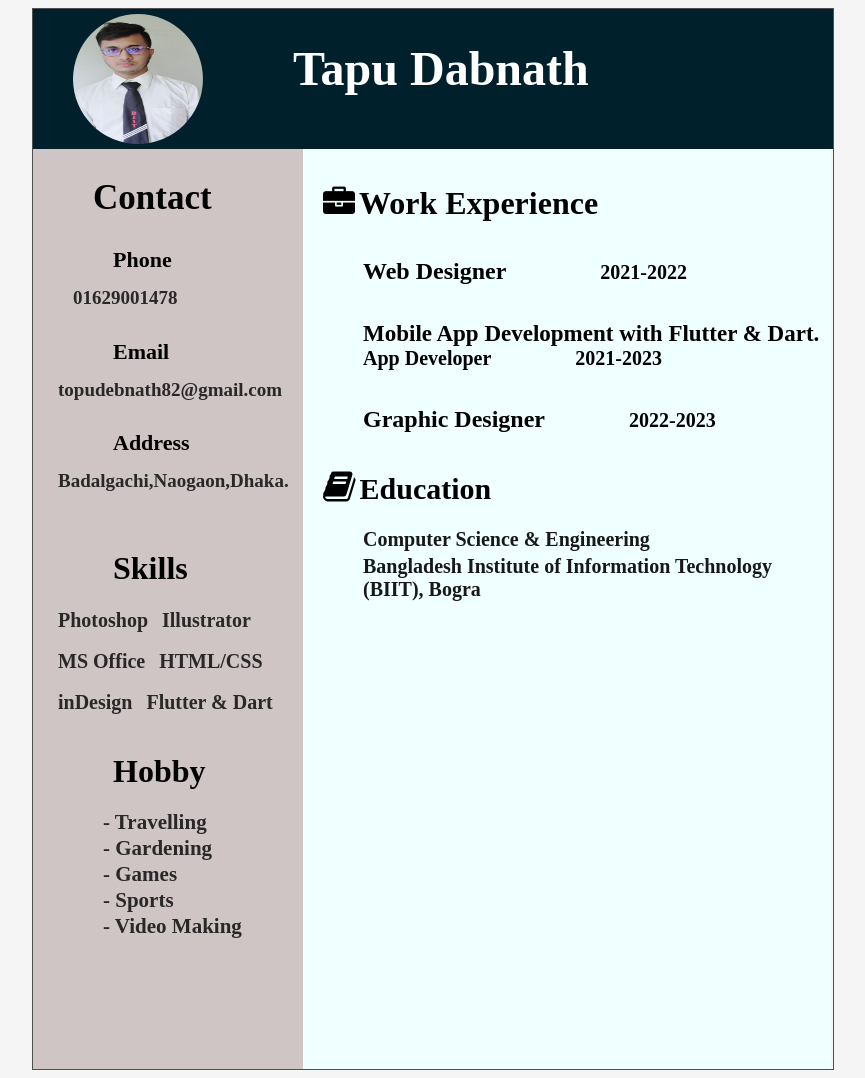
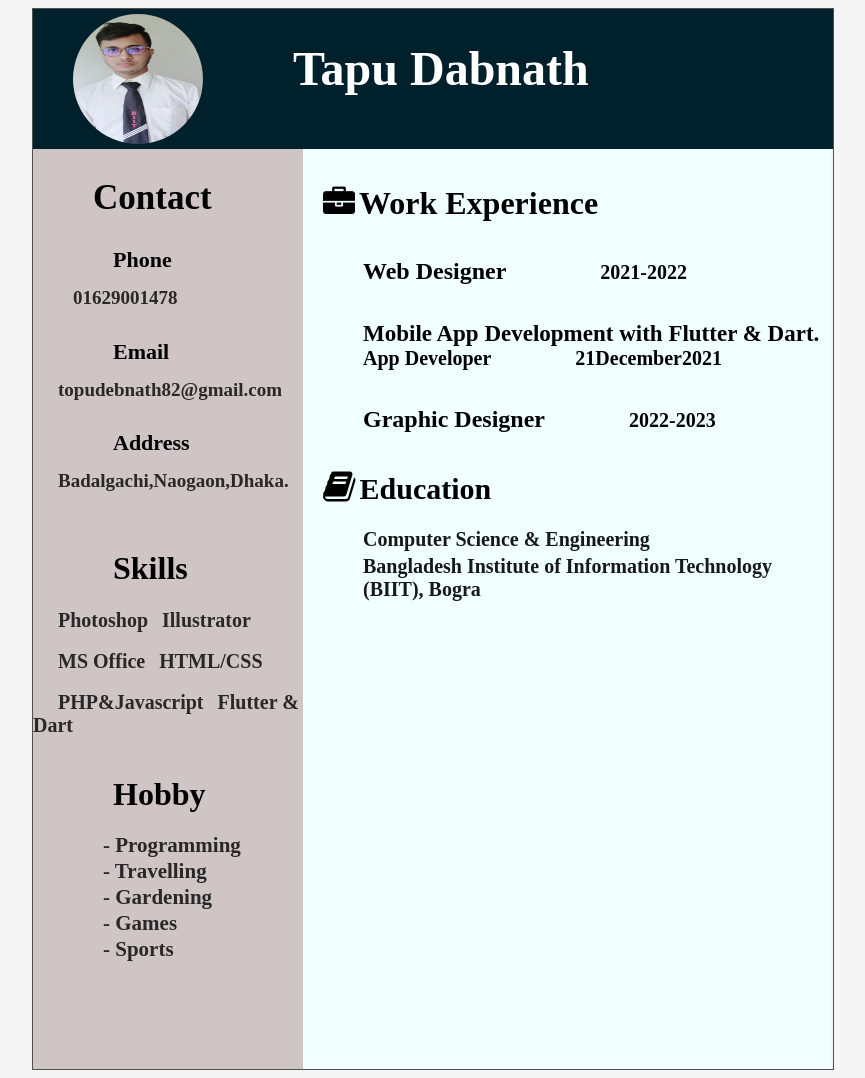
Before and after one commit to Topu86/TapuDabnath-CV, a plain HTML site: page index.html in a window 1280 px wide. Shown: the whole page, without its empty margins (276-1141 px from the left). Drawn offline with Linux system fonts and the light colour scheme.

Commit message:
Update index.html

```diff
--- a/index.html
+++ b/index.html
@@ -192,15 +192,16 @@
             <label id="label02">Illustrator</label><br><br>
             <label id="label01">MS Office</label>
             <label id="label02">HTML/CSS</label><br><br>
-            <label id="label01">inDesign</label>
+            <label id="label01">PHP&Javascript</label>
             <label id="label02">Flutter & Dart</label><br><br>
 
             <h1 id="h55">Hobby</h1>
+             <p id="p02">- Programming</p>
             <p id="p02">- Travelling</p>
             <p id="p02">- Gardening</p>
             <p id="p02">- Games</p>
             <p id="p02">- Sports</p>
-            <p id="p02">- Video Making</p>
+
 
         </div>
 
@@ -216,7 +217,7 @@
 
             <label id="label5">Mobile App Development with Flutter & Dart. </label>
             <label id="label7">App Developer</label>
-            <label id="label9">2021-2023</label><br><br><br>
+            <label id="label9">21December2021 </label><br><br><br>
 
 
             <label id="label8">Graphic Designer</label>
```
